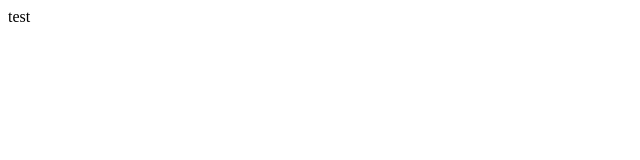
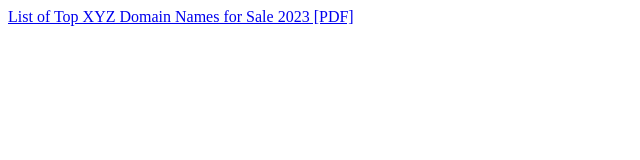
Before and after one commit to skycitycloud/skycitycloud, a plain HTML site: page index.html in a window 1280 px wide. Shown: the whole page, without its empty margins (0-640 px from the left). Drawn offline with Linux system fonts and the light colour scheme.

Commit message:
Update index.html

```diff
--- a/index.html
+++ b/index.html
@@ -1,8 +1,8 @@
 <html>
 <head>
-    <title>Test</title>
+    <title>Domain Shop - Top Domain Names for Sale</title>
 </head>
 <body>
-<p>test</p>
+<p><a href="xyz-domain-names-for-sale-2023.pdf">List of Top XYZ Domain Names for Sale 2023 [PDF]</a></p>
 </body>
 </html>
```
